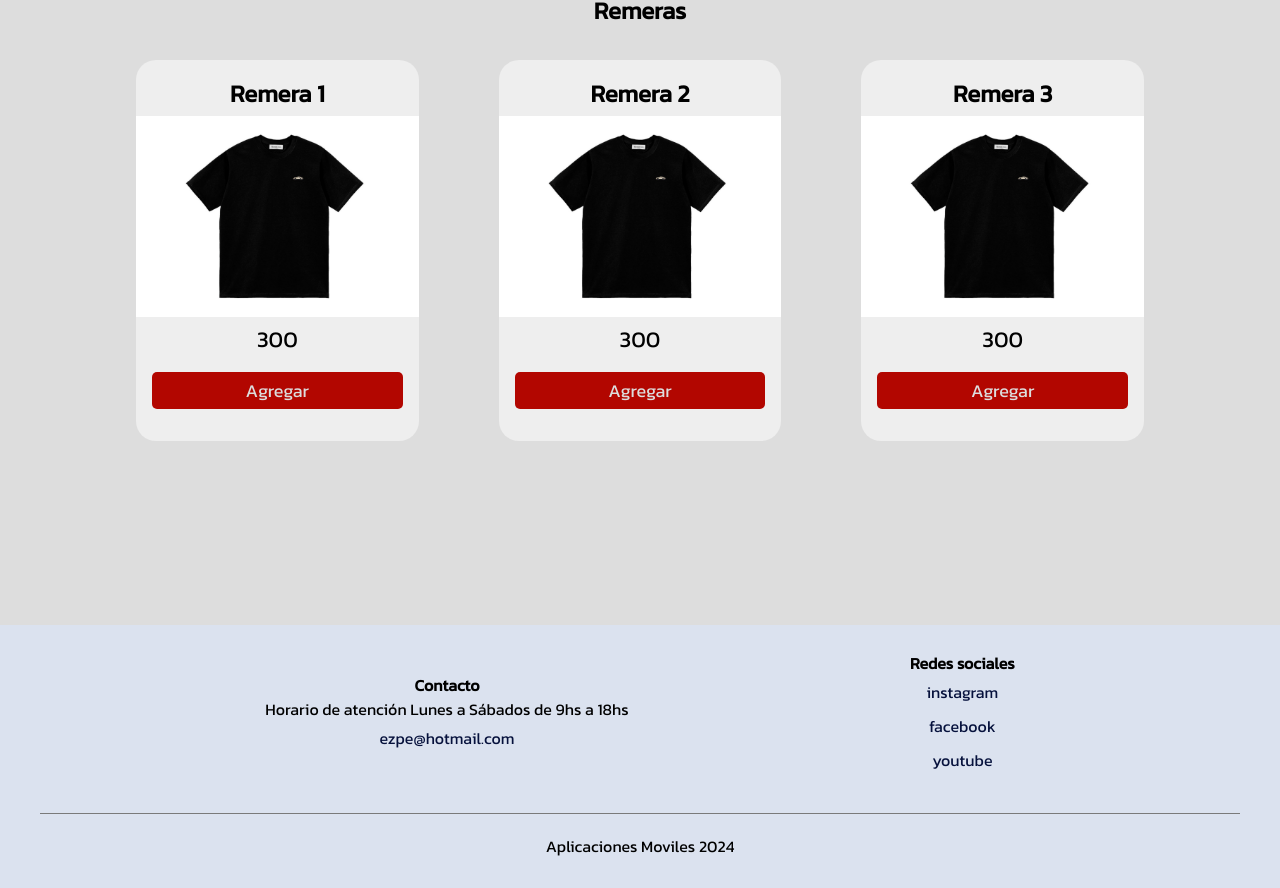
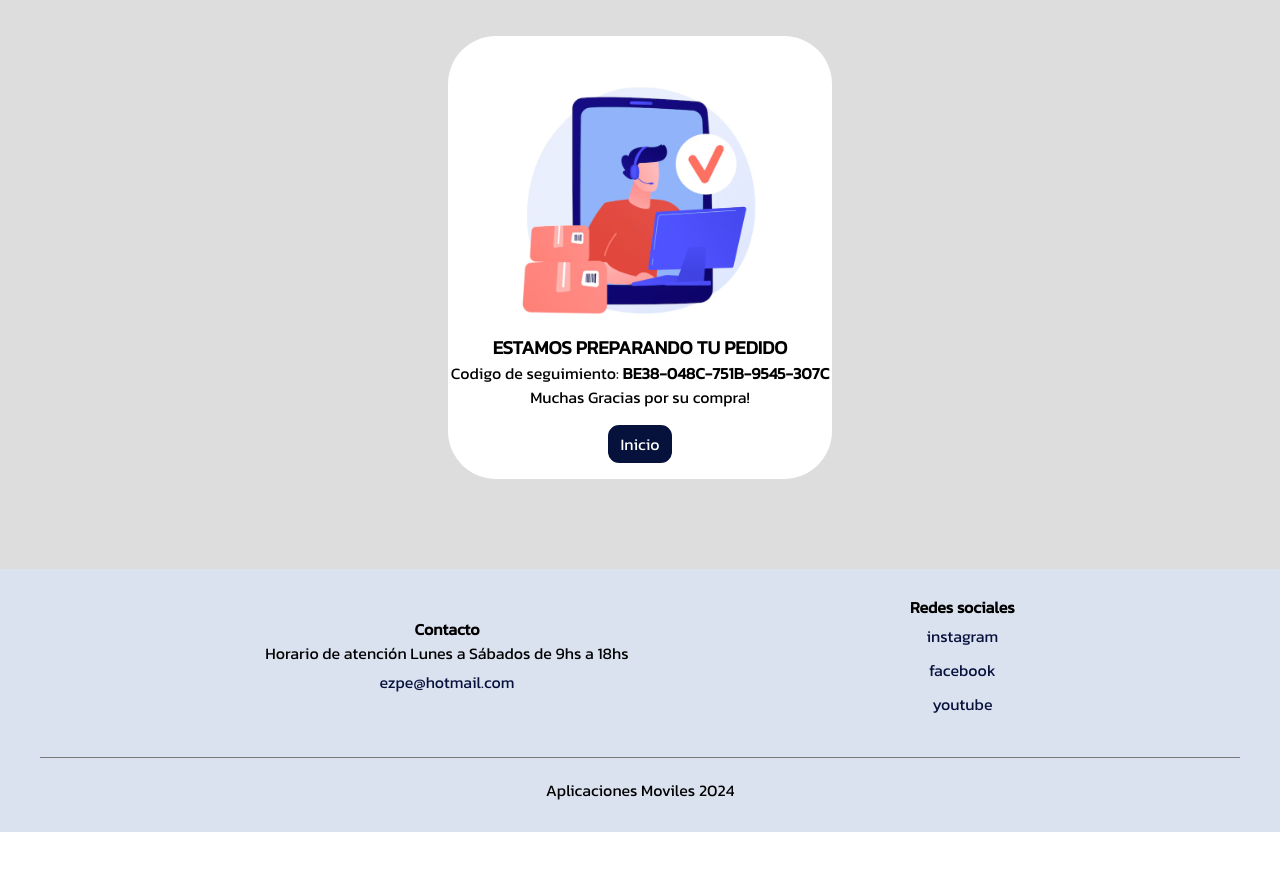
Before and after one commit to nicogarcette/AplicacionesMoviles_TrabajoIntegrador, a plain HTML site: page pages/ticket.html in a window 1280 px wide. Shown: the part 55-943 px from the top of the page. After the commit the page ends 887 px from the top, so only its background shows below. Drawn offline with Linux system fonts and the light colour scheme.

Commit message:
se agrega pagina de seguimiento del pago.

```diff
--- a/css/estilo.css
+++ b/css/estilo.css
@@ -129,8 +129,6 @@ main{
     cursor: pointer;
 }
 .card-img{
-    /* width: 250px; */
-
     width: 100%;
     height: auto;
     object-fit: cover;
@@ -149,9 +147,7 @@ main{
     margin-top: 5px;
 }
 
-.main-remeras{
-    padding-bottom: 7.5rem;
-}
+
 
 /* ----footer---- */
 .footer{
@@ -640,6 +636,56 @@ header .cart span{
     font-size: 1rem;
 }
 
+/* pantalla de ticket */
+
+.main-ticket{
+    display: flex;
+    justify-content: center;
+    align-items: center;
+    height: 78vh;
+}
+.ticket{
+    width: 30%;
+    background-color:#fff;
+    border-radius: 3rem;
+    display: flex;
+    flex-direction: column;
+    align-items: center;
+}
+
+.ticket h2{
+   font-size: 1.5rem;
+}
+.ticket-img{
+    padding-top: 2rem;
+    width: 80%;
+    height: auto;
+    object-fit: cover;
+    object-position: bottom;
+}
+
+.ticket a{
+    text-decoration: none;
+    color: #fff;
+    padding: 5px 10px;
+    margin: 1rem;
+    cursor: pointer;
+    transition: all 0.3s ease;
+    border-radius: 0.7rem;
+    border: 2px solid #06113C;
+    background: #06113C;
+}
+
+.ticket a:hover {
+    background: #fff;
+    color: #06113C
+}
+
+
+.ticket span {
+    font-weight: bold;
+}
+
   /* RESPONSIVE */
   /* Para celulares */
 @media screen and (max-width: 767px) {
@@ -693,6 +739,17 @@ header .cart span{
         grid-template-columns: 1fr;
     }
 
+    .ticket{
+        width: 80%;
+    }
+    .ticket h2{
+        font-size: 1.2rem;
+    }
+
+    .ticket p{
+        font-size: 0.8rem;
+    }
+
 }
 
 /* Para tablets */
@@ -710,6 +767,10 @@ header .cart span{
 
     .select-menu {
         margin-left: 20px;
+    }
+
+    .ticket{
+        width: 50%;
     }
 }
 
--- a/js/checkoutValidation.js
+++ b/js/checkoutValidation.js
@@ -154,9 +154,9 @@ const mercadoPago = async ()=>{
             body: JSON.stringify({
                 items: PagarCarrito,
                 back_urls: {
-                    "success": "http://127.0.0.1:5501/index.html",
-                    "failure": "http://127.0.0.1:5501/index.html",
-                    "pending": "http://127.0.0.1:5501/index.html"
+                    "success": "http://127.0.0.1:5500/pages/ticket.html",
+                    "failure": "http://127.0.0.1:5500/pages/ticket.html",
+                    "pending": "http://127.0.0.1:5500/pages/ticket.html"
                 },
                 auto_return: "approved"
             })
--- /dev/null
+++ b/js/ticket.js
@@ -0,0 +1,4 @@
+const randomHexadecimal = () => Math.floor(Math.random() * 16).toString(16);
+const bloqueHexadecimal = () => randomHexadecimal() + randomHexadecimal() + randomHexadecimal() + randomHexadecimal();
+const guid = `${bloqueHexadecimal()}-${bloqueHexadecimal()}-${bloqueHexadecimal()}-${bloqueHexadecimal()}-${bloqueHexadecimal()}`;
+document.getElementById("guid").textContent = guid.toUpperCase();
--- a/pages/ticket.html
+++ b/pages/ticket.html
@@ -3,7 +3,7 @@
 <head>
     <meta charset="UTF-8">
     <meta name="viewport" content="width=device-width, initial-scale=1.0">
-    <title>remeras/ezpe</title>
+    <title>ticket/ezpe</title>
     <!-- fuente -->
     <link rel="preconnect" href="https://fonts.googleapis.com">
     <link rel="preconnect" href="https://fonts.gstatic.com" crossorigin>
@@ -33,41 +33,15 @@
             </div>
         </nav>
     </header>
-    <main class="main-remeras">
+    <main class="main-ticket">
 
-        <div class="container">
-            <!-- cards -->
-            <div class="contenido">
-                <section id="Remeras" class="categoria">
-                    <h2>Remeras</h2>
-                    <div class="cards">
-
-                        <article class="card">
-                            <h2>Remera 1</h2>
-                            <img class="card-img" src="../img/remera.png" alt="remera1">
-                            <p class="p-size">300</p>
-                            <button id="btn-producto7" class="btn">Agregar</button>
-                        </article>
-
-                        <article class="card">
-                            <h2>Remera 2</h2>
-                            <img class="card-img" src="../img/remera.png" alt="remera2">
-                            <p class="p-size">300</p>
-                            <button id="btn-producto8" class="btn">Agregar</button>
-                        </article>
-
-                        <article class="card">
-                            <h2>Remera 3</h2>
-                            <img class="card-img" src="../img/remera.png" alt="remera3">
-                            <p class="p-size">300</p>
-                            <button id="btn-producto9" class="btn">Agregar</button>
-                        </article>
-                    </div>
-                </section>
-            </div>
-
-        </div>
-
+        <section class="ticket">
+            <img class="ticket-img" src="../img/order.png" alt="order">
+            <h3>ESTAMOS PREPARANDO TU PEDIDO</h3>
+            <p>Codigo de seguimiento: <span id="guid">12398712908312098309123</span></p>
+            <p>Muchas Gracias por su compra!</p>
+            <a href="../index.html">Inicio</a>
+        </section>
     </main>
 
     <footer class="footer" >
@@ -93,5 +67,6 @@
     </footer>
 
     <script src="https://kit.fontawesome.com/6a02e16f95.js" crossorigin="anonymous"></script>
+    <script src="../js/ticket.js"></script>
 </body>
 </html>
```
Also changed, not shown: img/order.png (added).
